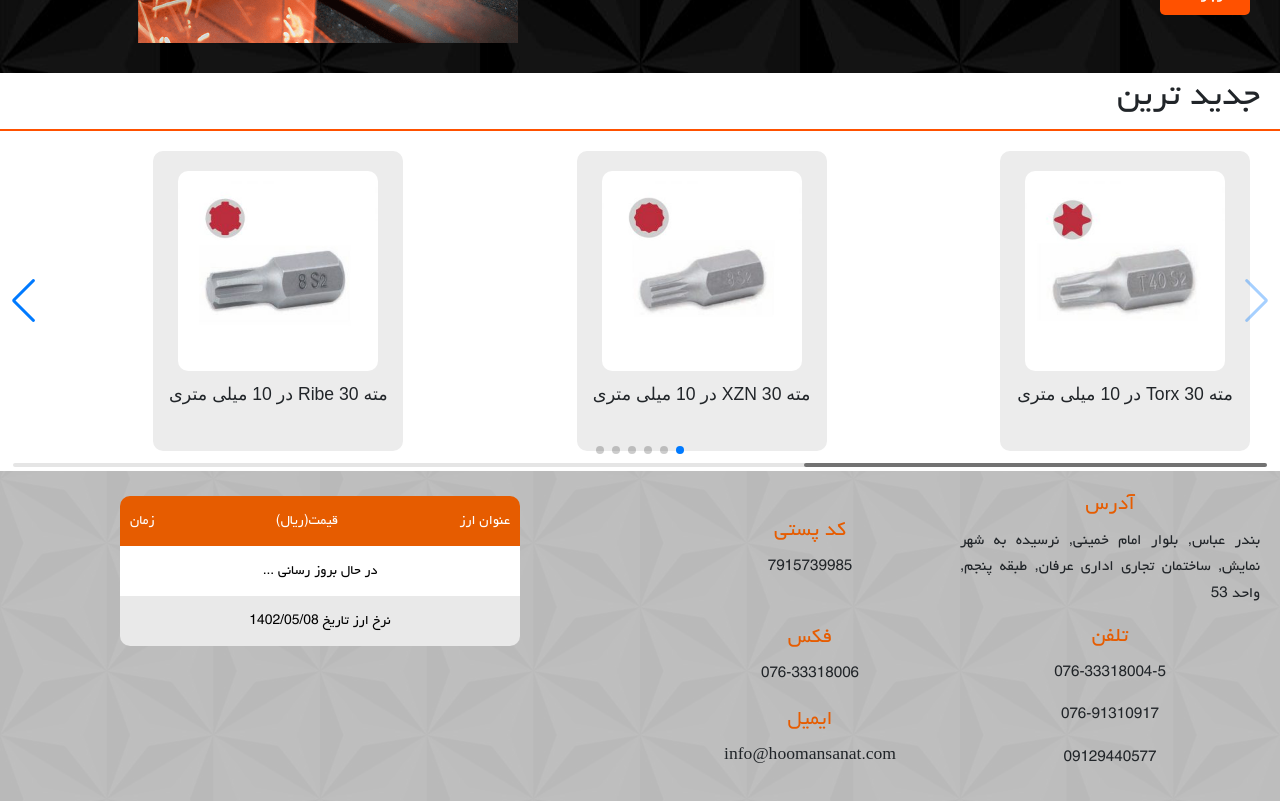
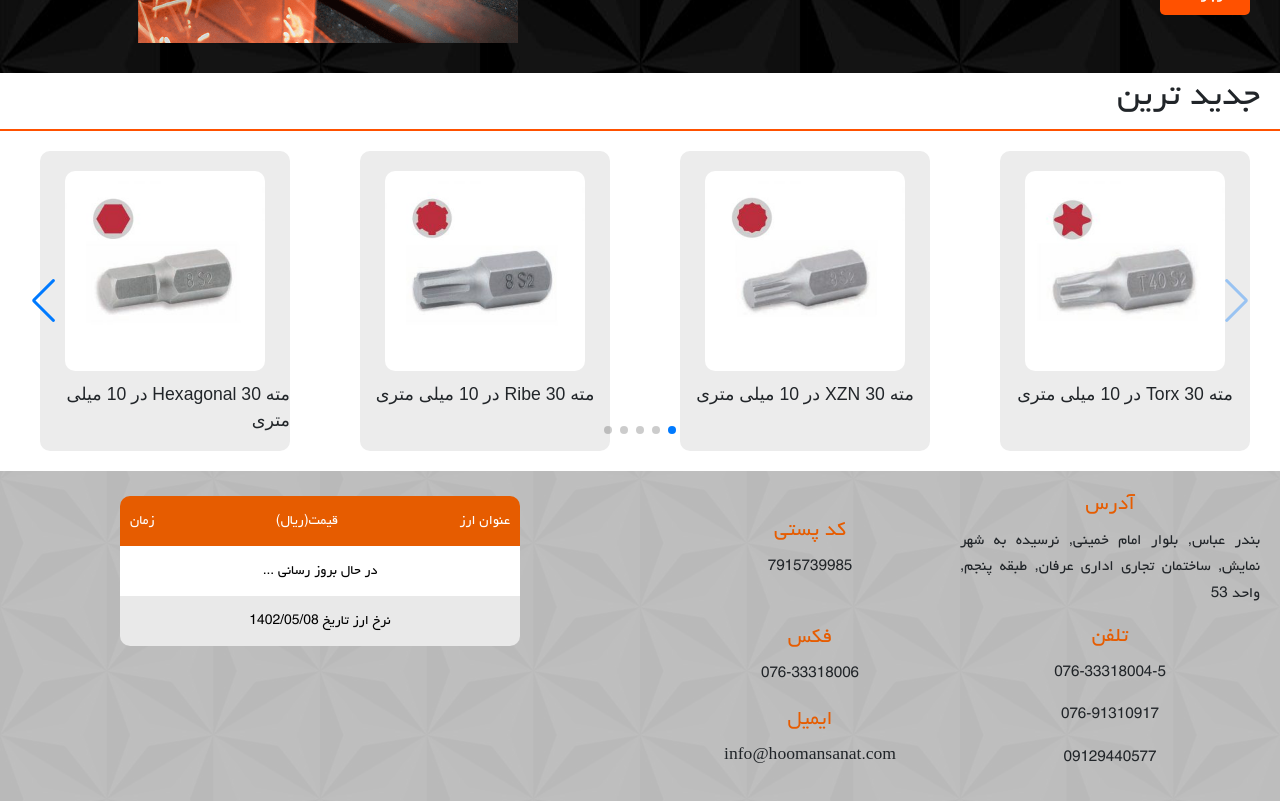
Before and after one commit to mojtabanabilo/hooman-sanat, a React (Vite) app: page / in a window 1280 px wide. Shown: the part 1320-2121 px from the top of the page. Built offline with nearby package versions, Linux system fonts and the light colour scheme.

Commit message:
completed first slider (full responsive)

```diff
--- a/src/App.jsx
+++ b/src/App.jsx
@@ -34,7 +34,7 @@ const App = () => {
       {menu && screenSize < 867 && <HamburgerMenu userMenu={{menu, setMenu}}/>}
       {scrollY > 110 && <StickyHeader userSize={{screenSize, setScreenSize}} userMenu={{menu, setMenu}}/>}
       <SectionAboutUs userSize={{screenSize, setScreenSize}}/>
-      <Products userSize={{screenSize, setScreenSize}}/>
+      <Products/>
       <Footer />
     </div>
   );
--- a/src/components/products/Products.jsx
+++ b/src/components/products/Products.jsx
@@ -33,11 +33,11 @@ const DIV = styled.div`
       width: 200px;
       height: 200px;
       border-radius: 10px;
-      @media (max-width: 768px) {
-      width: 100%; /* Adjust the width for smaller screens */
-      margin: 0;
-      padding: 10px; /* Adjust the padding for smaller screens */
-    }
+        @media (max-width: 768px) {
+        width: 100%;
+        margin: 0;
+        padding: 10px;
+      }
     }
     p{
       margin-top: 10px;
@@ -45,28 +45,28 @@ const DIV = styled.div`
       font-family: Arial, Helvetica, sans-serif;
     }
     @media (max-width: 768px) {
-      width: 100%; /* Adjust the width for smaller screens */
+      width: 100%;
       margin: 0;
-      padding: 10px; /* Adjust the padding for smaller screens */
+      padding: 10px;
     }
 `;
-const Products = ({userSize}) => {
-  const {screenSize, setScreenSize} = userSize;
+const Products = () => {
   const breakpoints = {
-    // When window width is >= 320px
     320: {
       slidesPerView: 1,
       spaceBetween: 10,
     },
-    // When window width is >= 480px
     480: {
       slidesPerView: 2,
       spaceBetween: 20,
     },
-    // When window width is >= 768px
     768: {
       slidesPerView: 3,
       spaceBetween: 30,
+    },
+    1024: {
+      slidesPerView: 4,
+      spaceBetween: 40,
     },
   };
   return (
@@ -74,18 +74,17 @@ const Products = ({userSize}) => {
       <h1 style={{marginRight: "20px"}}>جدید ترین</h1>
       <div style={{border: "solid 1.5px #ff5100"}}></div>
         <Swiper
-            style={{padding: "20px"}}
+            style={{margin: "20px"}}
             modules={[Navigation, Pagination, Scrollbar, A11y]}
             spaceBetween={10}
             slidesPerView={1}
             navigation
             pagination={{ clickable: true }}
-            scrollbar={{ draggable: true }}
             onSwiper={(swiper) => console.log(swiper)}
             onSlideChange={() => console.log('slide change')}
             breakpoints={breakpoints}
         >
-          <SwiperSlide style={{ width: "800px" }}>
+          <SwiperSlide>
             <DIV className="item">
               <img src={trox30} alt="product" />
               <p>مته Torx 30 در 10 میلی متری</p>
```
